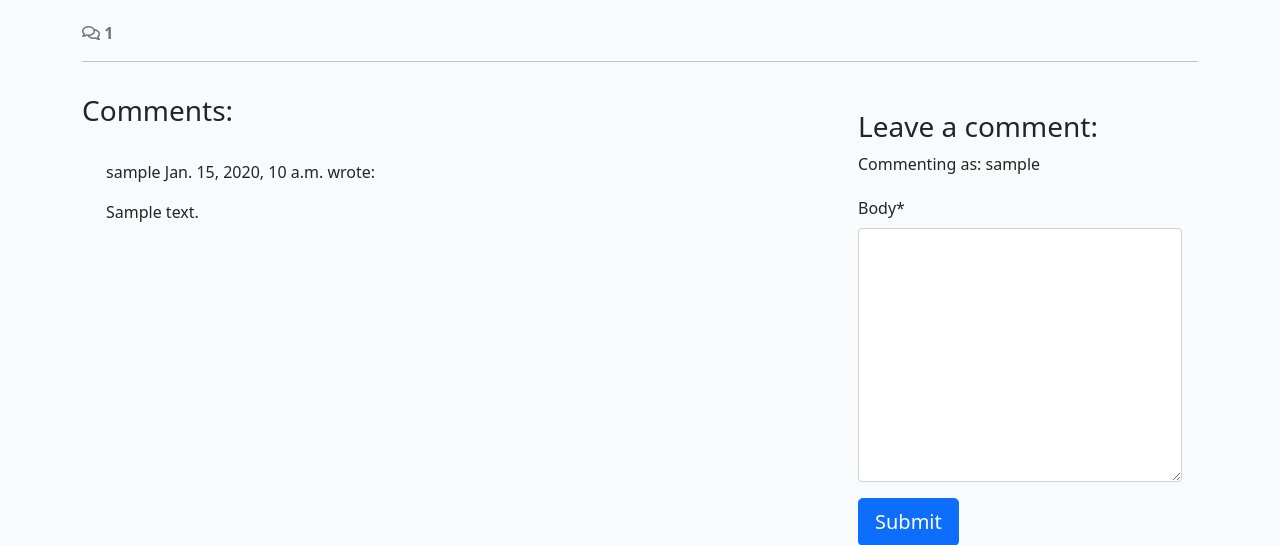
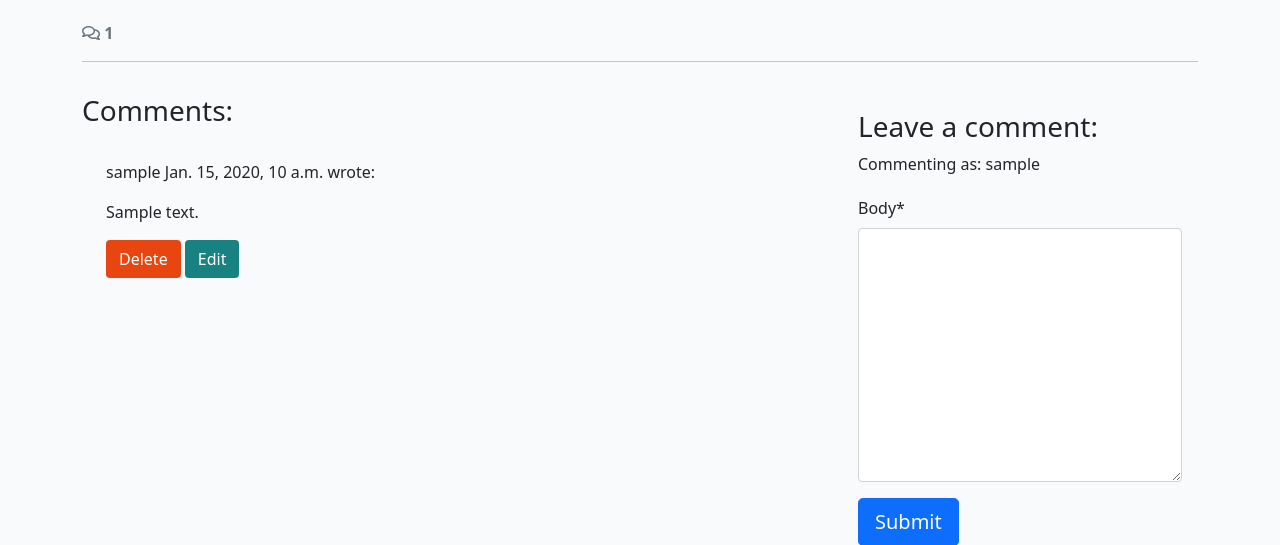
Before and after one commit to AlanSmythDeaf/deafchat, a Django app: a page that uses templates/base.html in a window 1280 px wide. Shown: the part 461-1006 px from the top of the page. Run offline with Django 4.2, Linux system fonts and the light colour scheme; a user stored in the database is signed in; tables that the repository leaves empty hold one stand-in row (values such as "Sample post"); some libraries are stand-ins or nearby versions.

Commit message:
Edit and deleting record using CRUD

```diff
--- a/blog/templates/blog/post_detail.html
+++ b/blog/templates/blog/post_detail.html
@@ -65,6 +65,10 @@
             This comment is awaiting approval
           </p>
           {% endif %}
+          {% if user.is_authenticated and comment.author == user %}
+          <button class="btn btn-delete" comment_id="{{ comment.id }}">Delete</button>
+          <button class="btn btn-edit" comment_id="{{ comment.id }}">Edit</button>
+          {% endif %}
         </div>
         <!-- Our for loop ends here -->
         {% endfor %}
@@ -89,4 +93,33 @@
   </div>
 </div>
 
+<!-- Delete confirmation modal -->
+<div class="modal fade" id="deleteModal" tabindex="-1"
+  aria-labelledby="deleteModalLabel" aria-hidden="true">
+  <div class="modal-dialog">
+    <div class="modal-content">
+      <div class="modal-header">
+        <h5 class="modal-title"
+          id="deleteModalLabel">Delete comment?</h5>
+        <button type="button" class="btn-close"
+          data-bs-dismiss="modal" aria-label="Close"></button>
+      </div>
+      <div class="modal-body">
+        Are you sure you want to delete your comment?
+        This action cannot be undone.
+      </div>
+      <div class="modal-footer">
+        <button type="button" class="btn btn-secondary"
+          data-bs-dismiss="modal">Close</button>
+        <a id="deleteConfirm" href="#" class="btn
+          btn-danger">Delete</a>
+      </div>
+    </div>
+  </div>
+</div>
+
 {% endblock content %}
+
+{% block extras %}
+<script src="{% static 'comments.js' %}"></script>
+{% endblock %}
--- a/blog/urls.py
+++ b/blog/urls.py
@@ -4,4 +4,8 @@ from django.urls import path
 urlpatterns = [
     path("", views.PostList.as_view(), name='home'),
     path('<slug:slug>/', views.post_detail, name='post_detail'),
+    path('<slug:slug>/edit_comment/<int:comment_id>',
+         views.comment_edit, name='comment_edit'),
+     path('<slug:slug>/delete_comment/<int:comment_id>',
+         views.comment_delete, name='comment_delete'),
 ]
--- a/blog/views.py
+++ b/blog/views.py
@@ -1,7 +1,8 @@
-from django.shortcuts import render, get_object_or_404
+from django.shortcuts import render, get_object_or_404, reverse
 from django.views import generic
 from django.contrib import messages
-from .models import Post
+from django.http import HttpResponseRedirect
+from .models import Post, Comment
 from .forms import CommentForm
 
 
@@ -55,3 +56,41 @@ def post_detail(request, slug):
             "comment_form": comment_form,
         },
     )
+
+def comment_edit(request, slug, comment_id):
+    """
+    view to edit comments
+    """
+    if request.method == "POST":
+
+        queryset = Post.objects.filter(status=1)
+        post = get_object_or_404(queryset, slug=slug)
+        comment = get_object_or_404(Comment, pk=comment_id)
+        comment_form = CommentForm(data=request.POST, instance=comment)
+
+        if comment_form.is_valid() and comment.author == request.user:
+            comment = comment_form.save(commit=False)
+            comment.post = post
+            comment.approved = True
+            comment.save()
+            messages.add_message(request, messages.SUCCESS, 'Comment Updated!')
+        else:
+            messages.add_message(request, messages.ERROR, 'Error updating comment!')
+
+    return HttpResponseRedirect(reverse('post_detail', args=[slug]))
+
+def comment_delete(request, slug, comment_id):
+    """
+    view to delete comment
+    """
+    queryset = Post.objects.filter(status=1)
+    post = get_object_or_404(queryset, slug=slug)
+    comment = get_object_or_404(Comment, pk=comment_id)
+
+    if comment.author == request.user:
+        comment.delete()
+        messages.add_message(request, messages.SUCCESS, 'Comment deleted!')
+    else:
+        messages.add_message(request, messages.ERROR, 'You can only delete your own comments!')
+
+    return HttpResponseRedirect(reverse('post_detail', args=[slug]))
--- /dev/null
+++ b/static/comments.js
@@ -0,0 +1,46 @@
+const editButtons = document.getElementsByClassName("btn-edit");
+const commentText = document.getElementById("id_body");
+const commentForm = document.getElementById("commentForm");
+const submitButton = document.getElementById("submitButton");
+
+const deleteModal = new bootstrap.Modal(document.getElementById("deleteModal"));
+const deleteButtons = document.getElementsByClassName("btn-delete");
+const deleteConfirm = document.getElementById("deleteConfirm");
+
+/**
+* Initializes edit functionality for the provided edit buttons.
+*
+* For each button in the `editButtons` collection:
+* - Retrieves the associated comment's ID upon click.
+* - Fetches the content of the corresponding comment.
+* - Populates the `commentText` input/textarea with the comment's content for editing.
+* - Updates the submit button's text to "Update".
+* - Sets the form's action attribute to the `edit_comment/{commentId}` endpoint.
+*/
+for (let button of editButtons) {
+  button.addEventListener("click", (e) => {
+    let commentId = e.target.getAttribute("comment_id");
+    let commentContent = document.getElementById(`comment${commentId}`).innerText;
+    commentText.value = commentContent;
+    submitButton.innerText = "Update";
+    commentForm.setAttribute("action", `edit_comment/${commentId}`);
+  });
+}
+
+/**
+* Initializes deletion functionality for the provided delete buttons.
+*
+* For each button in the `deleteButtons` collection:
+* - Retrieves the associated comment's ID upon click.
+* - Updates the `deleteConfirm` link's href to point to the
+* deletion endpoint for the specific comment.
+* - Displays a confirmation modal (`deleteModal`) to prompt
+* the user for confirmation before deletion.
+*/
+for (let button of deleteButtons) {
+    button.addEventListener("click", (e) => {
+      let commentId = e.target.getAttribute("comment_id");
+      deleteConfirm.href = `delete_comment/${commentId}`;
+      deleteModal.show();
+    });
+  }
--- a/templates/base.html
+++ b/templates/base.html
@@ -108,6 +108,9 @@
     <script src="https://cdn.jsdelivr.net/npm/bootstrap@5.0.1/dist/js/bootstrap.bundle.min.js"
         integrity="sha384-gtEjrD/SeCtmISkJkNUaaKMoLD0//ElJ19smozuHV6z3Iehds+3Ulb9Bn9Plx0x4" crossorigin="anonymous">
         </script>
+
+    {% block extras %}
+    {% endblock %}
 </body>
 
 </html>
```
